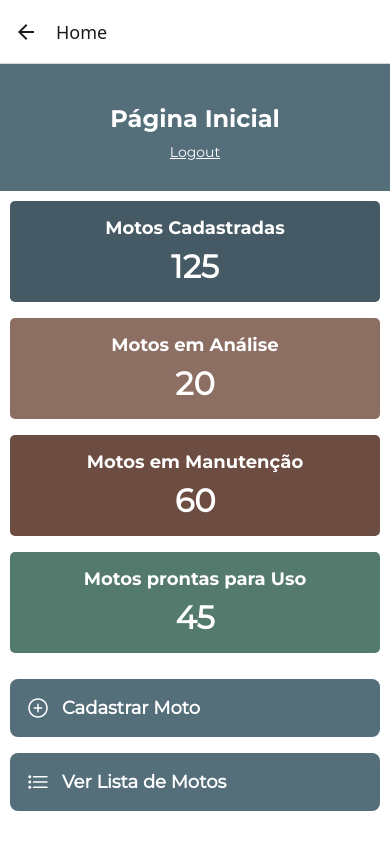
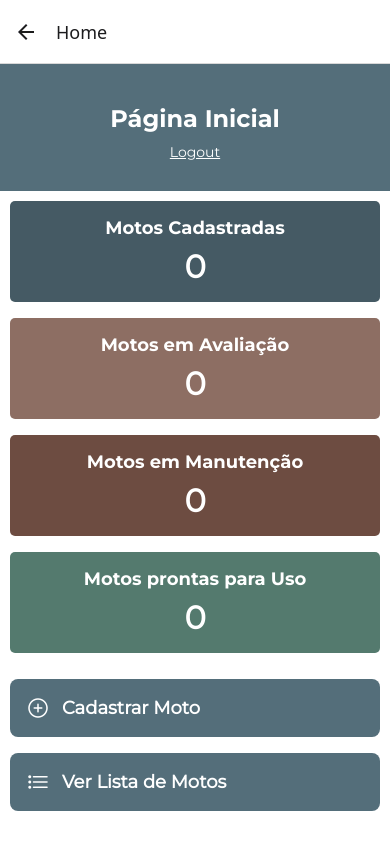
Before and after one commit to mototrack-challenge/mototrack-frontend-mobile, a React Native app: screen /Home in a window 390 px wide. Built offline with nearby package versions, Linux system fonts and the light colour scheme.

Commit message:
Mostrando contagem dinâmica de motos na página principal

```diff
--- a/src/screens/HomeScreen.tsx
+++ b/src/screens/HomeScreen.tsx
@@ -8,14 +8,18 @@ import { ScrollView } from 'react-native-gesture-handler';
 import Card from '../components/Card';
 import QuickAccessButton from '../components/QuickAccessButton';
 import { Ionicons } from '@expo/vector-icons';
+import AsyncStorage from '@react-native-async-storage/async-storage';
+import { useEffect } from 'react';
 
 type NavigationProp = NativeStackNavigationProp<RootStackParamList>;
 
 const HomeScreen = () => {
   const navigation = useNavigation<NavigationProp>();
 
-  const [motosEmManutencao] = useState(5); // Exemplo de quantidade
-  const [motosEmAnalise] = useState(3); // Exemplo de quantidade
+  const [totalMotos, setTotalMotos] = useState(0);
+  const [emAnalise, setEmAnalise] = useState(0);
+  const [emManutencao, setEmManutencao] = useState(0);
+  const [prontas, setProntas] = useState(0);
 
   const handleLogout = () => {
     navigation.navigate('Login');
@@ -29,16 +33,41 @@ const HomeScreen = () => {
     navigation.navigate('ListMotos');
   };
 
+  useEffect(() => {
+    const loadMotos = async () => {
+      const stored = await AsyncStorage.getItem('motos');
+      if (stored) {
+        const motos = JSON.parse(stored);
+
+        setTotalMotos(motos.length);
+
+        const analise = motos.filter((moto: any) => moto.departamento === 'AVALIAÇÃO').length;
+        const manutencao = motos.filter((moto: any) => moto.departamento === 'MANUTENÇÃO').length;
+        const prontas = motos.filter((moto: any) => moto.departamento === 'PRONTA PARA USO').length;
+
+        setEmAnalise(analise);
+        setEmManutencao(manutencao);
+        setProntas(prontas);
+      }
+    };
+
+    const unsubscribe = navigation.addListener('focus', loadMotos); // Recarrega sempre que voltar pra Home
+
+    loadMotos();
+
+    return unsubscribe;
+  }, [navigation]);
+
   return (
     <View style={styles.header}>
       <Header title="Página Inicial" onLogout={handleLogout} />
       <View style={styles.container}>
         <ScrollView contentContainerStyle={styles.content}>
           <View style={styles.cardsContainer}>
-            <Card title="Motos Cadastradas" count={125} backgroundColor="#455A64" />
-            <Card title="Motos em Análise" count={20} backgroundColor="#8D6E63" />
-            <Card title="Motos em Manutenção" count={60} backgroundColor="#6D4C41" />
-            <Card title="Motos prontas para Uso" count={45} backgroundColor="#547A6E" />
+            <Card title="Motos Cadastradas" count={totalMotos} backgroundColor="#455A64" />
+            <Card title="Motos em Avaliação" count={emAnalise} backgroundColor="#8D6E63" />
+            <Card title="Motos em Manutenção" count={emManutencao} backgroundColor="#6D4C41" />
+            <Card title="Motos prontas para Uso" count={prontas} backgroundColor="#547A6E" />
           </View>
 
           <View>
```
